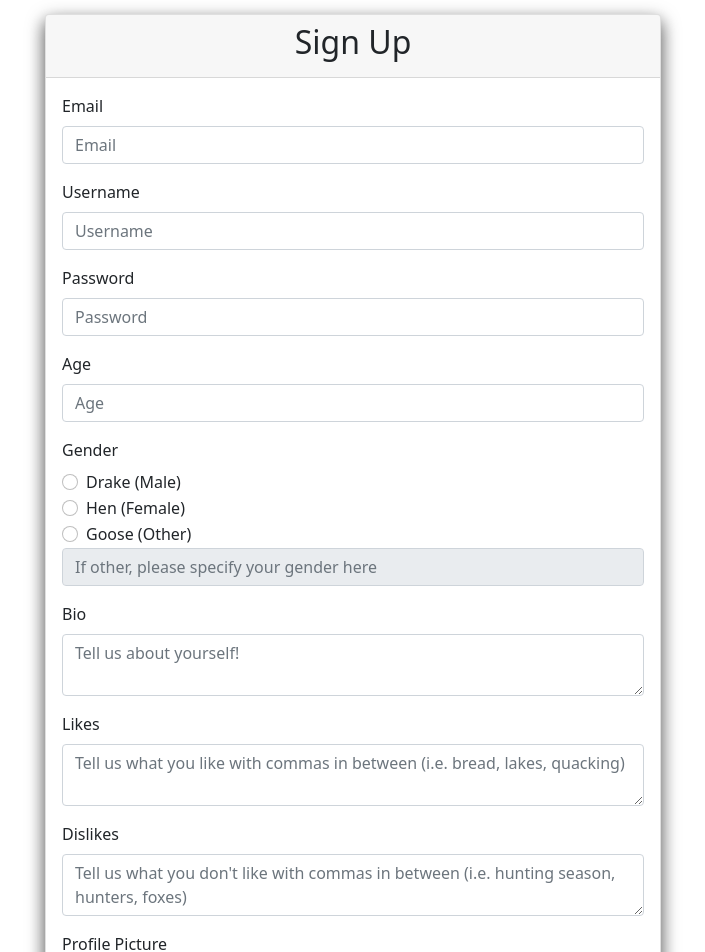
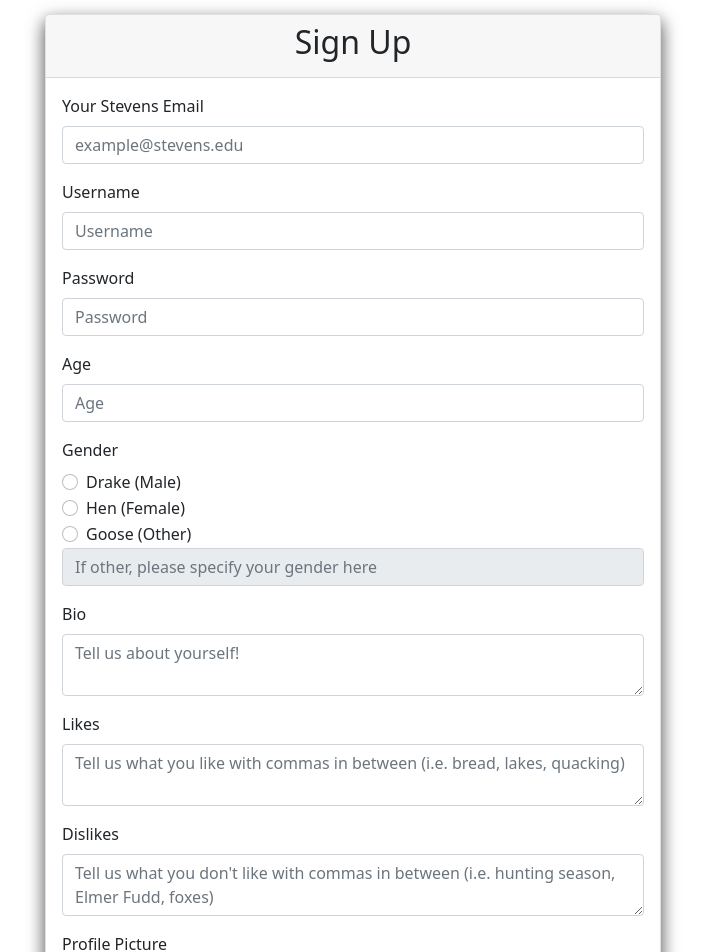
Before and after one commit to MspMarik/datingducks, a React (Create React App) app in the folder client/: page /signup in a window 1280 px wide. Shown: the part 320-1272 px from the top of the page, without its empty margins (287-992 px from the left). Built offline with nearby package versions, Linux system fonts and the light colour scheme.

Commit message:
basic validation for login page, signup tweaks

```diff
--- a/client/src/components/Login.js
+++ b/client/src/components/Login.js
@@ -14,11 +14,22 @@ import "../App.css";
 
 const Home = () => {
     const [loading, setLoading] = useState(true);
+    const [validated, setValidated] = useState(false);
 
     useEffect(() => {
         setLoading(true);
         setLoading(false);
     }, []);
+
+    const handleSubmit = (event) => {
+        const form = event.currentTarget;
+        if (form.checkValidity() === false) {
+            event.preventDefault();
+            event.stopPropagation();
+        }
+
+        setValidated(true);
+    };
 
     if (loading) {
         return (
@@ -36,15 +47,15 @@ const Home = () => {
                     <Card.Header>
                         <h2>Login</h2>
                     </Card.Header>
-                    <Form className="p-3 text-start">
+                    <Form className="p-3 text-start" noValidate validated={validated} onSubmit={handleSubmit}>
                         <Form.Group className="mb-3" controlId="loginUser">
                             <Form.Label>Username</Form.Label>
-                            <Form.Control type="username" placeholder="Username" />
+                            <Form.Control type="username" placeholder="Username" required />
                         </Form.Group>
 
                         <Form.Group className="mb-3" controlId="loginPass">
                             <Form.Label>Password</Form.Label>
-                            <Form.Control type="password" placeholder="Password" />
+                            <Form.Control type="password" placeholder="Password" required />
                         </Form.Group>
                         <Button variant="primary" type="submit">
                             Submit
--- a/client/src/components/Signup.js
+++ b/client/src/components/Signup.js
@@ -73,8 +73,8 @@ const Home = () => {
                     </Card.Header>
                     <Form className="p-3 text-start" noValidate validated={validated} onSubmit={handleSubmit}>
                         <Form.Group className="mb-3" controlId="signupEmail">
-                            <Form.Label>Email</Form.Label>
-                            <Form.Control type="email" placeholder="Email" required />
+                            <Form.Label>Your Stevens Email</Form.Label>
+                            <Form.Control type="email" placeholder="example@stevens.edu" required />
                         </Form.Group>
                         <Form.Group className="mb-3" controlId="signupUser">
                             <Form.Label>Username</Form.Label>
@@ -105,7 +105,7 @@ const Home = () => {
                         </Form.Group>
                         <Form.Group className="mb-3" controlId="signupDislikes">
                             <Form.Label>Dislikes</Form.Label>
-                            <Form.Control type="text" placeholder="Tell us what you don't like with commas in between (i.e. hunting season, hunters, foxes)" as="textarea" required />
+                            <Form.Control type="text" placeholder="Tell us what you don't like with commas in between (i.e. hunting season, Elmer Fudd, foxes)" as="textarea" required />
                         </Form.Group>
                         <Form.Group controlId="signupPic" className="mb-3">
                             <Form.Label>Profile Picture</Form.Label>
```
